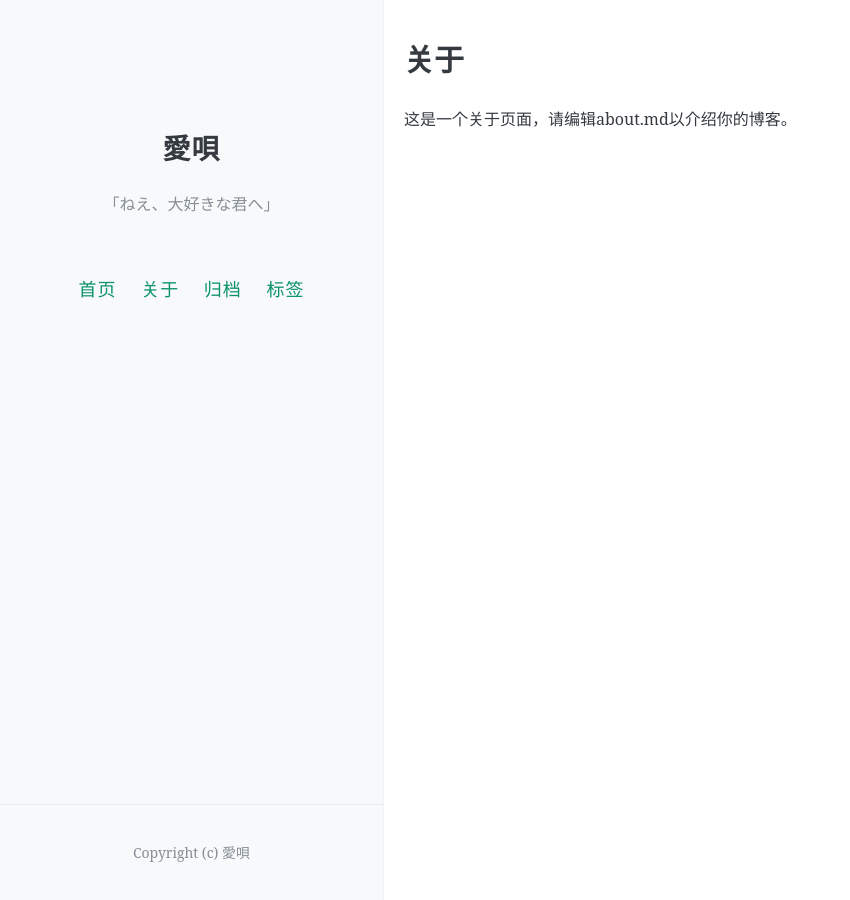
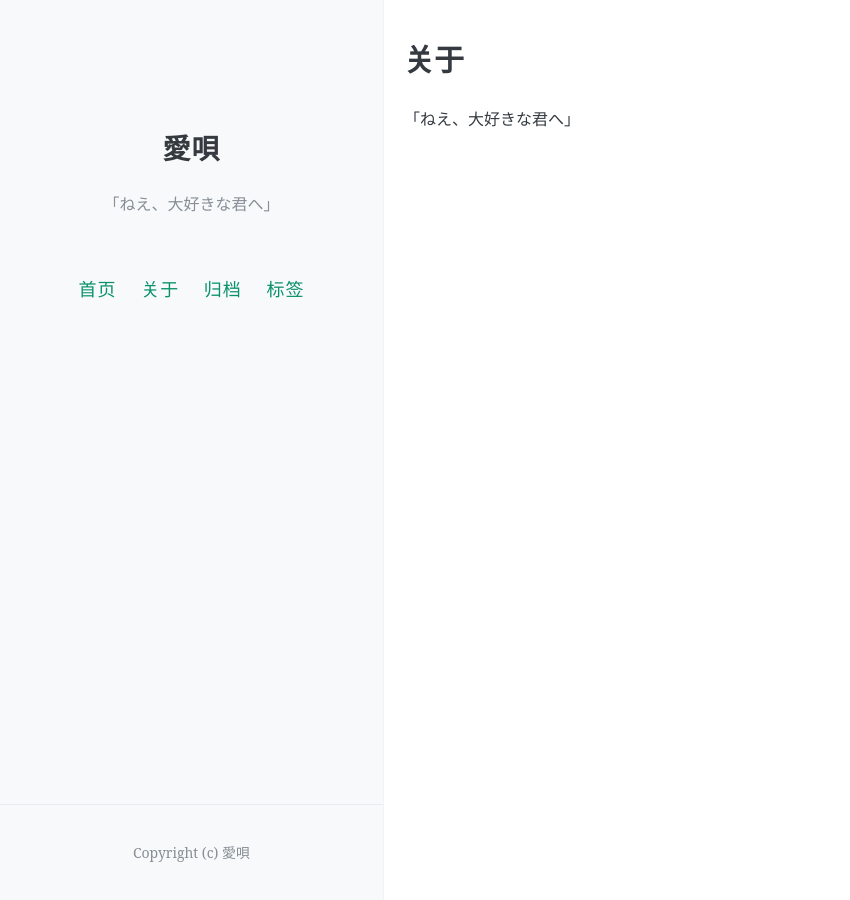
Before and after one commit to aiuta264/aiuta, a Jekyll site: the page built from about.md, in a window 1280 px wide. Shown: the whole page, without its empty margins (0-850 px from the left). Built offline with Jekyll 4.4.1, drawn with Linux system fonts in a browser that asks for light colours; comment, search, counter and statistics services are not loaded.

Commit message:
Update about.md

```diff
--- a/about.md
+++ b/about.md
@@ -4,4 +4,4 @@ title: 关于
 permalink: /about/
 ---
 
-这是一个关于页面，请编辑about.md以介绍你的博客。
+「ねえ、大好きな君へ」
```
